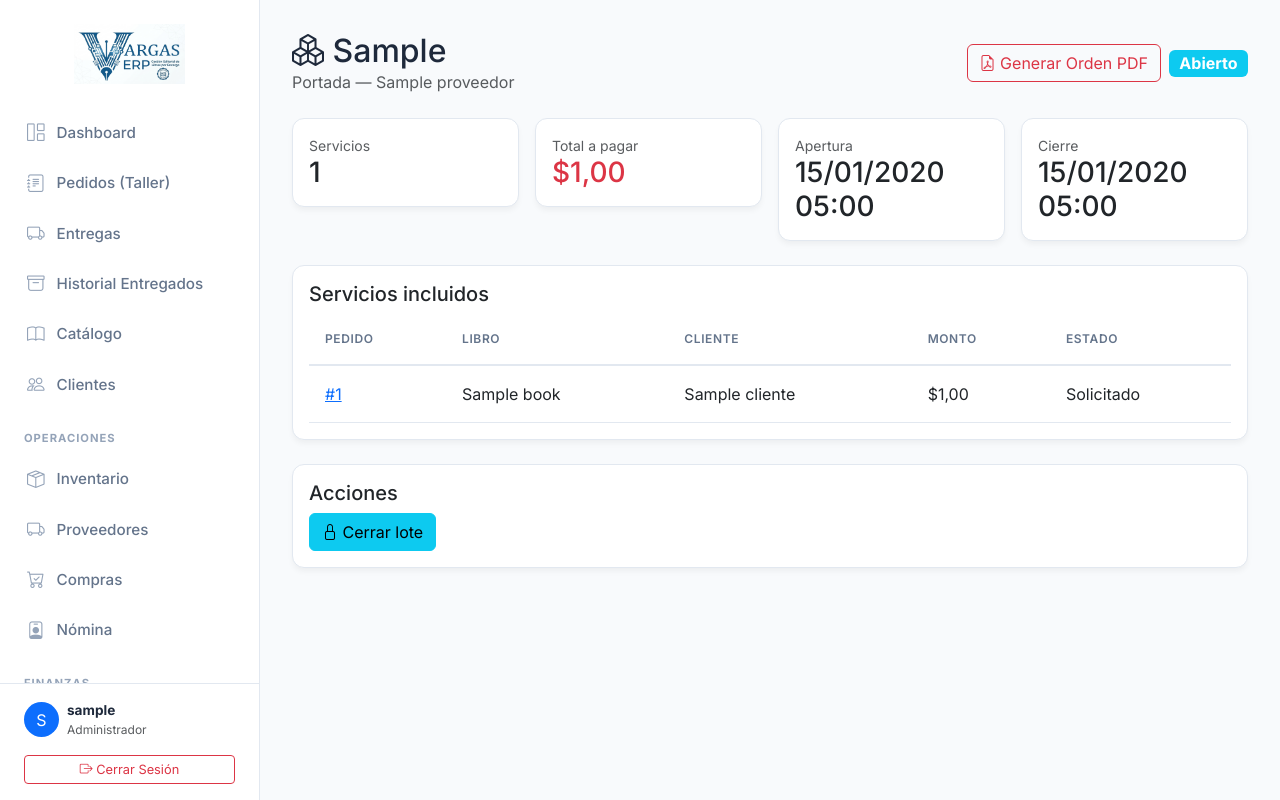
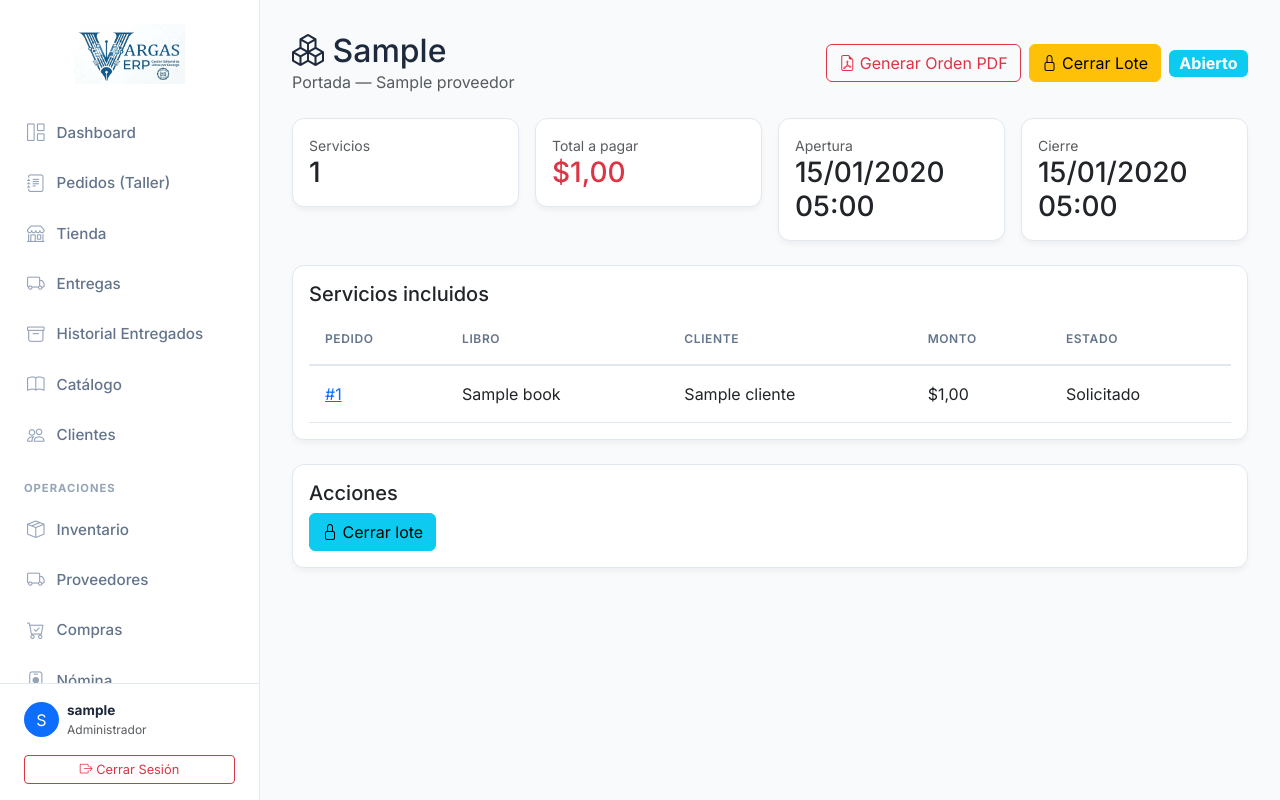
Before and after one commit to yandivd/erp_vargas_editorial, a Django app: page /pedidos/lotes/1/ in a window 1280 px wide. Run offline with Django 5.2, Linux system fonts and the light colour scheme; a user stored in the database is signed in; tables that the repository leaves empty hold one stand-in row (values such as "Sample post").

Commit message:
changes applied

```diff
--- a/pedidos/urls.py
+++ b/pedidos/urls.py
@@ -41,4 +41,5 @@ urlpatterns = [
     path('entregas/crear/', views.crear_entrega, name='crear_entrega'),
     path('entregas/<int:pk>/', views.detalle_entrega, name='detalle_entrega'),
     path('entregas/<int:pk>/imprimir/', views.imprimir_entrega, name='imprimir_entrega'),
+    path('tienda/', views.lista_tienda, name='lista_tienda'),
 ]
--- a/pedidos/views.py
+++ b/pedidos/views.py
@@ -123,7 +123,7 @@ def _obtener_pedidos_filtrados(request, solo_entregados=False):
         ).order_by('-fecha_entrega_real', '-fecha_pedido')
     else:
         pedidos_list = Pedido.objects.select_related('cliente', 'libro', 'estado').exclude(
-            estado__nombre__in=['Entregado', 'Cancelado']
+            estado__nombre__in=['Entregado', 'Cancelado', 'En Stock']  # <-- AÑADIDO 'En Stock'
         ).order_by('-fecha_pedido')
 
     busqueda = request.GET.get('q', '').strip()
@@ -1072,3 +1072,24 @@ def imprimir_entrega_carta(request, pk):
         'pedidos': pedidos,
         'total_descuento': total_descuento
     })
+
+def lista_tienda(request):
+    """Muestra los libros de stock que están listos para vender."""
+    libros_stock = Pedido.objects.filter(
+        estado__nombre='En Stock',
+        cliente__isnull=True  # Solo los que no tienen cliente
+    ).select_related('libro', 'estado').order_by('-fecha_pedido')
+
+    return render(request, 'pedidos/lista_tienda.html', {
+        'libros': libros_stock,
+        'total_libros': libros_stock.count(),
+    })
+
+def cerrar_lote_manual(request, pk):
+    lote = get_object_or_404(LoteServicio, pk=pk)
+    if lote.estado == 'ABIERTO':
+        lote.estado = 'CERRADO'
+        lote.fecha_cierre = timezone.now()
+        lote.save()
+        messages.success(request, f'Lote {lote.numero} cerrado manualmente.')
+    return redirect('pedidos:detalle_lote', pk=pk)
--- a/templates/base.html
+++ b/templates/base.html
@@ -237,6 +237,9 @@
             <a href="{% url 'pedidos:lista' %}" class="sidebar-link {% if request.resolver_match.namespace == 'pedidos' and request.resolver_match.url_name == 'lista' %}active{% endif %}">
                 <i class="bi bi-journal-text"></i> Pedidos (Taller)
             </a>
+            <a href="{% url 'pedidos:lista_tienda' %}" class="sidebar-link {% if request.resolver_match.url_name == 'lista_tienda' %}active{% endif %}">
+                <i class="bi bi-shop"></i> Tienda
+            </a>
             <a href="{% url 'pedidos:lista_entregas' %}" class="sidebar-link {% if request.resolver_match.namespace == 'pedidos' and request.resolver_match.url_name == 'lista_entregas' %}active{% endif %}">
                 <i class="bi bi-truck"></i> Entregas
             </a>
--- a/templates/pedidos/detalle_lote.html
+++ b/templates/pedidos/detalle_lote.html
@@ -10,6 +10,12 @@
         <a href="{% url 'pedidos:orden_lote_pdf' lote.id %}" target="_blank" class="btn btn-outline-danger">
             <i class="bi bi-file-earmark-pdf"></i> Generar Orden PDF
         </a>
+        <!-- BOTÓN PARA CERRAR EL LOTE (Solo se muestra si está ABIERTO) -->
+        {% if lote.estado == 'ABIERTO' %}
+        <a href="{% url 'pedidos:cerrar_lote_manual' lote.id %}" class="btn btn-warning">
+            <i class="bi bi-lock"></i> Cerrar Lote
+        </a>
+        {% endif %}
         <span class="badge bg-info fs-6 align-self-center">{{ lote.get_estado_display }}</span>
     </div>
 </div>
```
Also changed, not shown: pedidos/services.py (+9 -2 lines), templates/pedidos/lista_tienda.html (added, +57 -0 lines).
